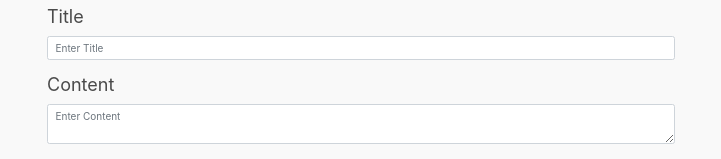
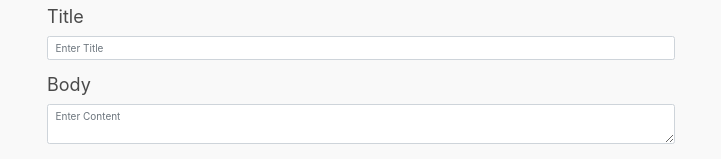
Before and after one commit to jayjongcheolpark/udacity-nanodegree-readable, a React (Create React App) app in the folder frontend/: page /1/1/edit in a window 1280 px wide. Shown: the part 136-295 px from the top of the page, without its empty margins (279-1000 px from the left). Built offline with nearby package versions, Linux system fonts and the light colour scheme; no server answers.

Commit message:
Fix radio form freezing after refreshing

```diff
--- a/frontend/src/components/InputArea.js
+++ b/frontend/src/components/InputArea.js
@@ -2,7 +2,7 @@ import React from 'react';
 import PropTypes from 'prop-types';
 import _ from 'lodash';
 
-const InputArea = ({ id, value, handleChange, required, disabled }) => (
+const InputArea = ({ id, value, handleChange, required, label, disabled }) => (
   <div className="form-group">
     <label htmlFor={id}>{_.capitalize(id)}</label>
     <textarea
@@ -13,7 +13,7 @@ const InputArea = ({ id, value, handleChange, required, disabled }) => (
       required={required}
       disabled={disabled}
       onChange={e => handleChange(e, id)}
-      placeholder={`Enter ${_.capitalize(id)}`}
+      placeholder={`Enter ${_.capitalize(label)}`}
     />
   </div>
 );
@@ -27,6 +27,7 @@ InputArea.propTypes = {
   id: PropTypes.string.isRequired,
   value: PropTypes.string.isRequired,
   handleChange: PropTypes.func.isRequired,
+  label: PropTypes.string.isRequired,
   required: PropTypes.bool,
   disabled: PropTypes.bool,
 };
--- a/frontend/src/components/PostForm.js
+++ b/frontend/src/components/PostForm.js
@@ -42,7 +42,7 @@ class PostForm extends Component {
         <form onSubmit={this.onSubmit}>
           <RadioForm label="Category" checkedVal={category} handleChange={this.handleChange} />
           <InputText id="title" value={title} handleChange={this.handleChange} required />
-          <InputArea id="content" value={body} handleChange={this.handleChange} required />
+          <InputArea id="body" value={body} handleChange={this.handleChange} label="content" required />
           <InputText
             id="author"
             value={this.state.author}
--- a/frontend/src/components/RadioButton.js
+++ b/frontend/src/components/RadioButton.js
@@ -12,7 +12,7 @@ const RadioButton = ({ evtName, val, handleChange, checked }) => (
       autoComplete="off"
       value={val}
       onChange={e => handleChange(e, evtName)}
-      checked={val}
+      checked={checked}
     />
     {_.capitalize(val)}
   </label>
--- a/frontend/src/components/RadioForm.js
+++ b/frontend/src/components/RadioForm.js
@@ -31,15 +31,11 @@ class RadioForm extends Component {
   }
 }
 
-RadioForm.defaultProps = {
-  categories: ['all'],
-};
-
 RadioForm.propTypes = {
   label: PropTypes.string.isRequired,
   handleChange: PropTypes.func.isRequired,
   checkedVal: PropTypes.string.isRequired,
-  categories: PropTypes.array,
+  categories: PropTypes.array.isRequired,
   getAllCategories: PropTypes.func.isRequired,
 };
 
```
